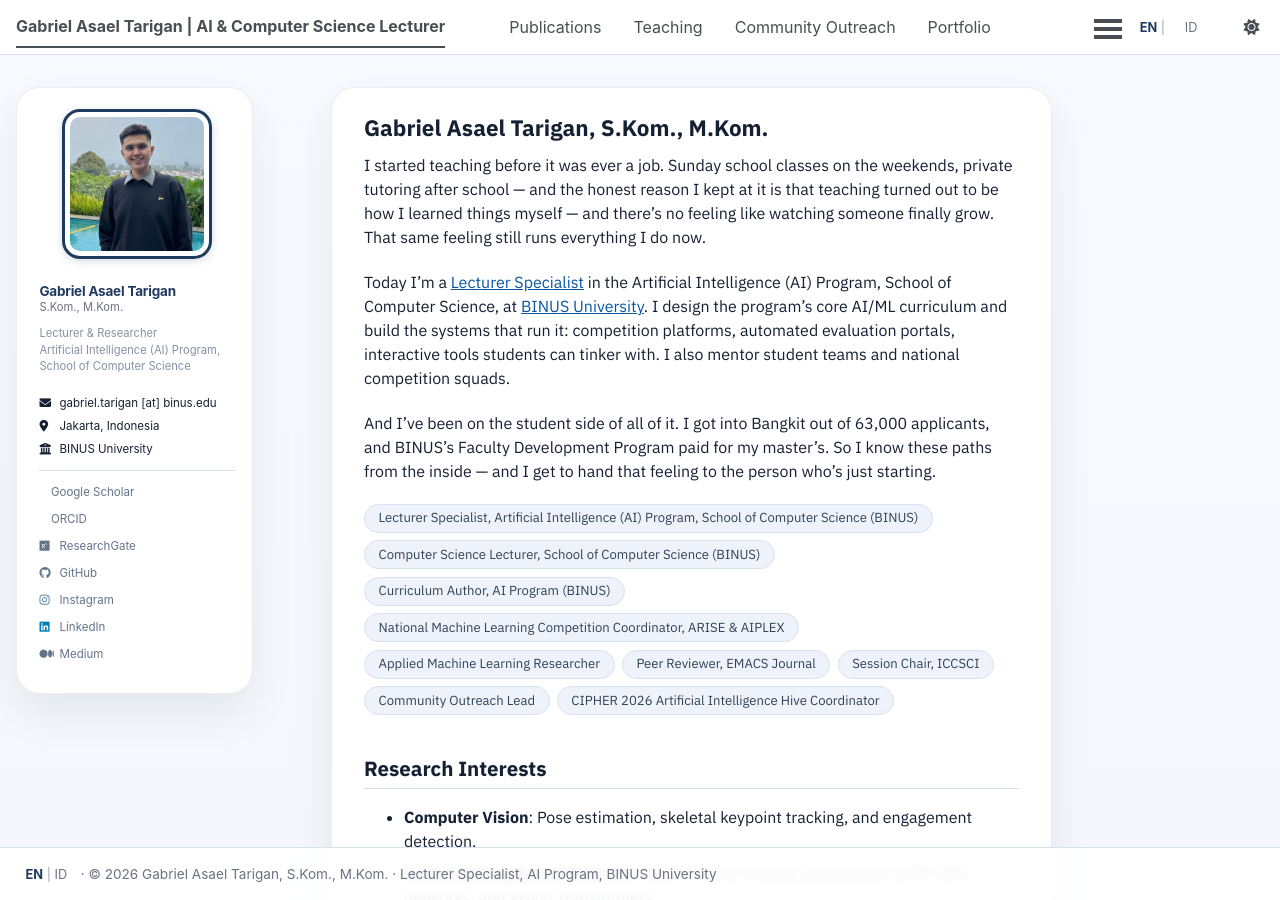
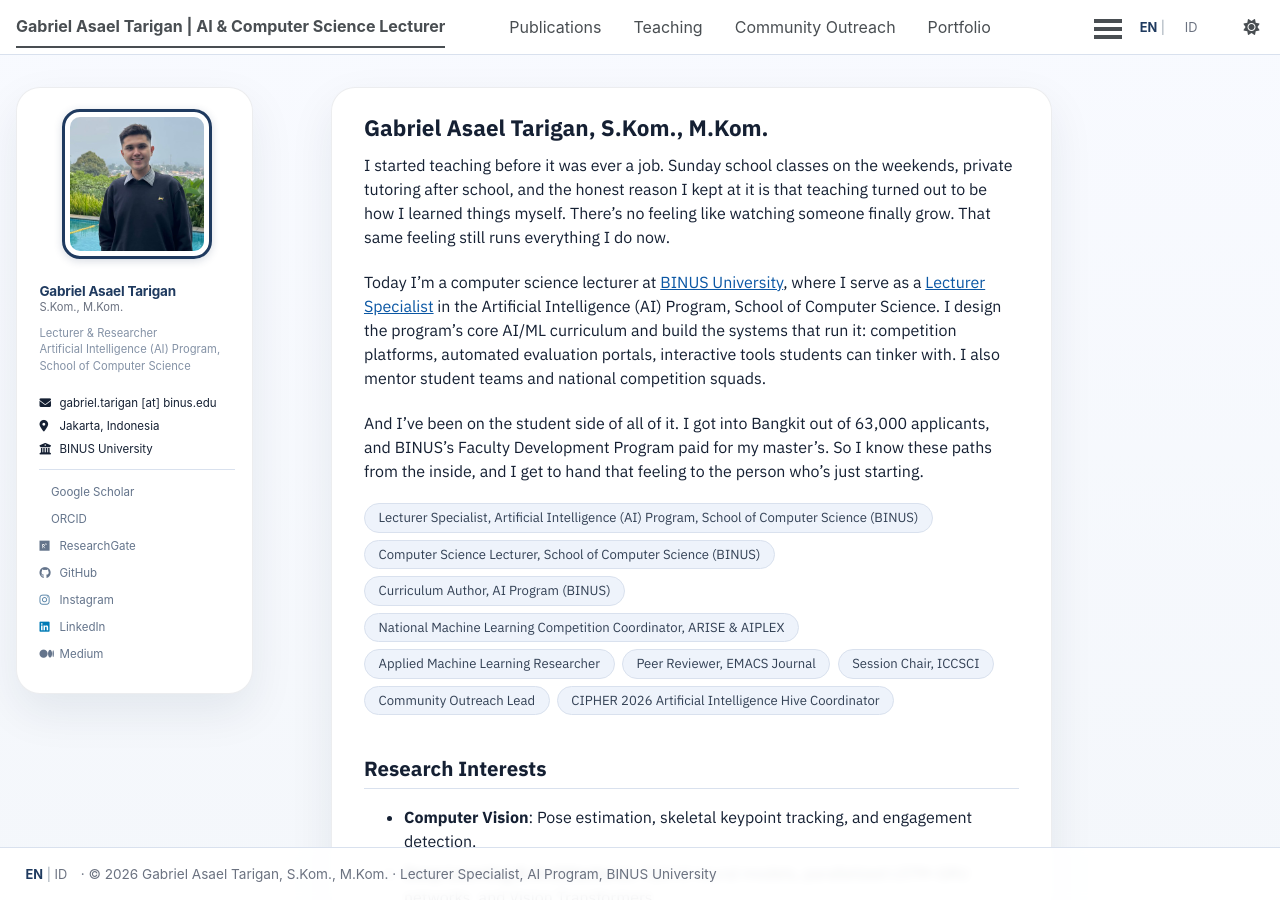
Before and after one commit to asaeltarigan/asaeltarigan.github.io, a Jekyll site: the page built from _pages/about.md, in a window 1280 px wide and 900 px high. Built offline with Jekyll 4.4.1, drawn with Linux system fonts in a browser that asks for light colours; a style sheet for code colours, icons or effects is not loaded.

Commit message:
About: name the computer science lecturer role, remove em-dashes

```diff
--- a/_pages/about.md
+++ b/_pages/about.md
@@ -9,11 +9,11 @@ redirect_from:
   - /about.html
 ---
 
-I started teaching before it was ever a job. Sunday school classes on the weekends, private tutoring after school — and the honest reason I kept at it is that teaching turned out to be how I learned things myself — and there's no feeling like watching someone finally grow. That same feeling still runs everything I do now.
+I started teaching before it was ever a job. Sunday school classes on the weekends, private tutoring after school, and the honest reason I kept at it is that teaching turned out to be how I learned things myself. There's no feeling like watching someone finally grow. That same feeling still runs everything I do now.
 
-Today I'm a [Lecturer Specialist](https://socs.binus.ac.id/artificial-intelligence/people/gabriel-asael-tarigan-s-kom-m-kom/) in the Artificial Intelligence (AI) Program, School of Computer Science, at [BINUS University](https://www.binus.ac.id). I design the program's core AI/ML curriculum and build the systems that run it: competition platforms, automated evaluation portals, interactive tools students can tinker with. I also mentor student teams and national competition squads.
+Today I'm a computer science lecturer at [BINUS University](https://www.binus.ac.id), where I serve as a [Lecturer Specialist](https://socs.binus.ac.id/artificial-intelligence/people/gabriel-asael-tarigan-s-kom-m-kom/) in the Artificial Intelligence (AI) Program, School of Computer Science. I design the program's core AI/ML curriculum and build the systems that run it: competition platforms, automated evaluation portals, interactive tools students can tinker with. I also mentor student teams and national competition squads.
 
-And I've been on the student side of all of it. I got into Bangkit out of 63,000 applicants, and BINUS's Faculty Development Program paid for my master's. So I know these paths from the inside — and I get to hand that feeling to the person who's just starting.
+And I've been on the student side of all of it. I got into Bangkit out of 63,000 applicants, and BINUS's Faculty Development Program paid for my master's. So I know these paths from the inside, and I get to hand that feeling to the person who's just starting.
 
 <ul class="role-chips">
 <li>Lecturer Specialist, Artificial Intelligence (AI) Program, School of Computer Science (BINUS)</li>
```
